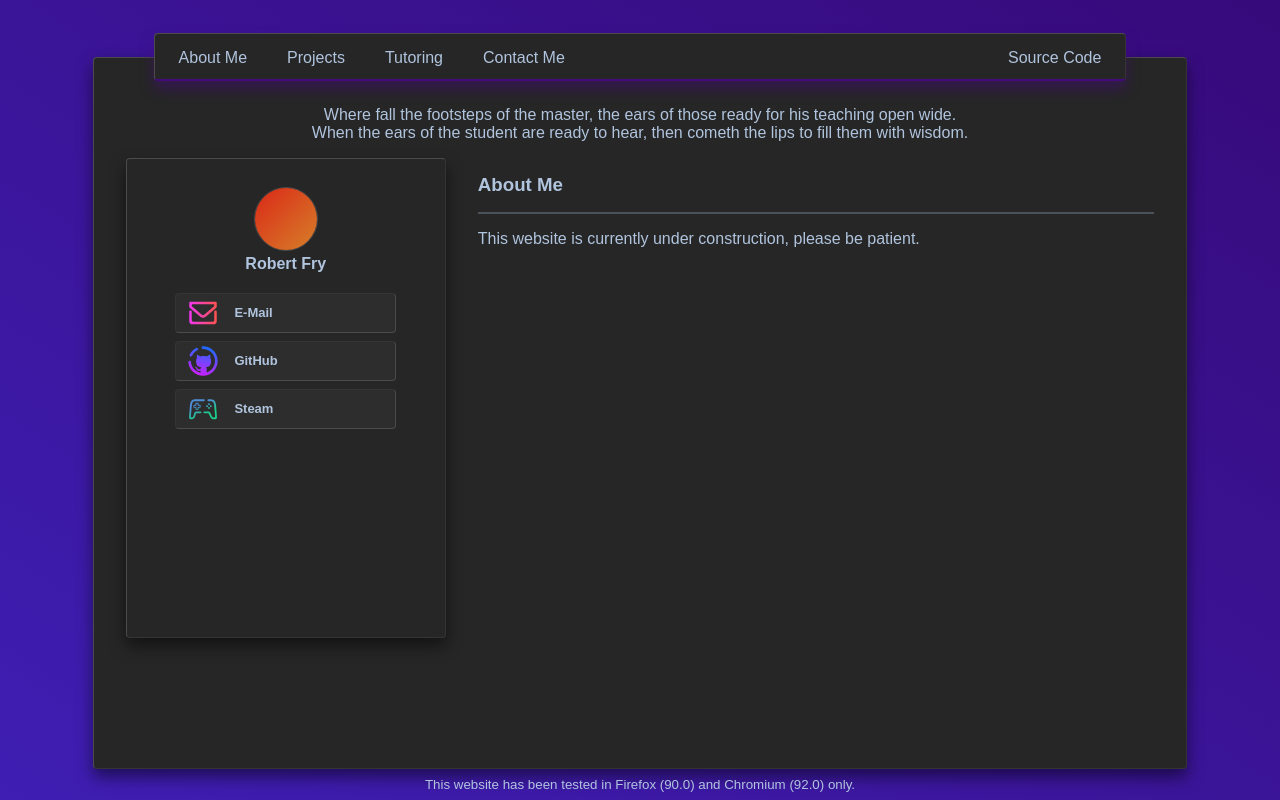
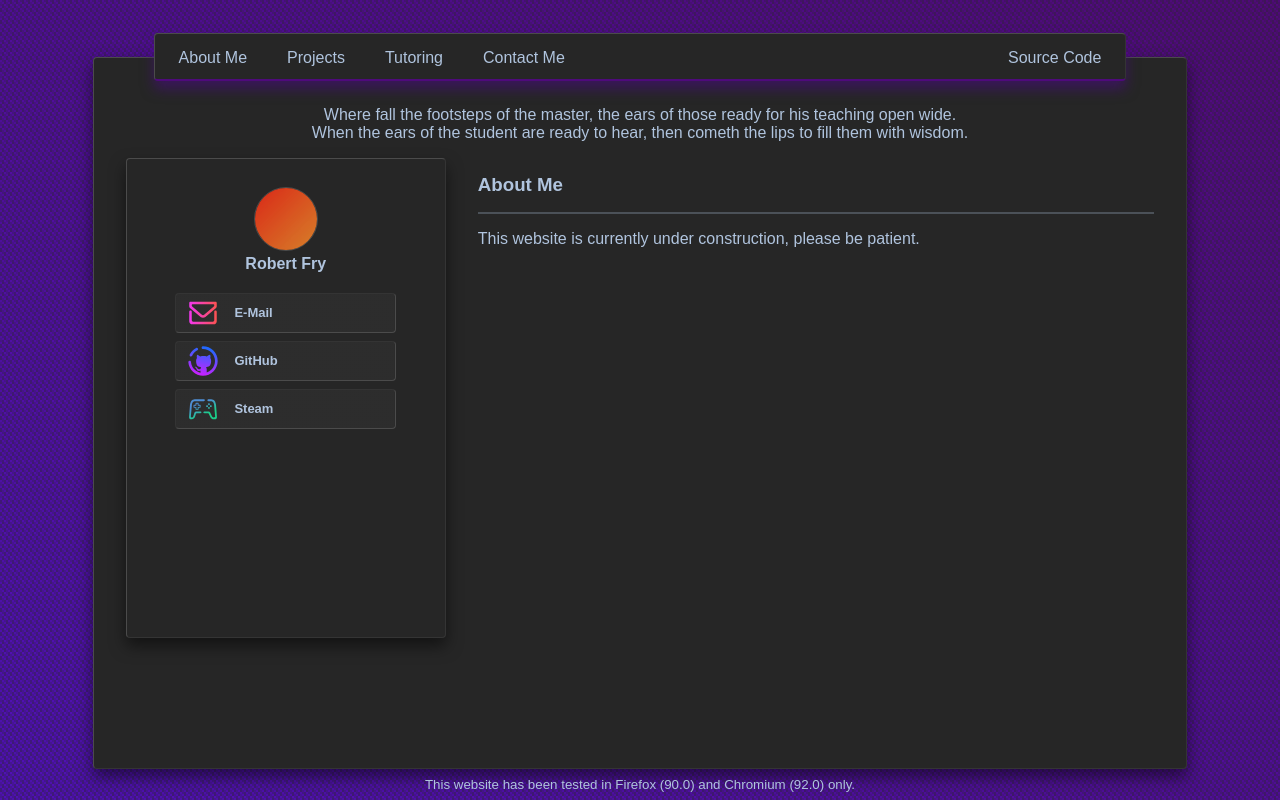
Before and after one commit to robertefry/robertfry.xyz, a PHP site: page /index.php in a window 1280 px wide. Run offline with PHP 8.4, Linux system fonts and the light colour scheme.

Commit message:
Adjust background texture

```diff
--- a/style.css
+++ b/style.css
@@ -10,8 +10,8 @@
 {
 
   /* Materials */
-  --color-wallpaper-1:        #3e1eb3ff;
-  --color-wallpaper-2:        #370a7bff;
+  --color-wallpaper-1:        #5011b6ff;
+  --color-wallpaper-2:        #510a7bff;
   --color-text:               #b0c4deff;
   --color-text-red:           #911818ff;
   --color-slate:              #262626ff;
@@ -19,8 +19,8 @@
   --color-slate-shadow:       #00000080;
   --color-slate-strong:       #4b4b4bff;
   --color-slate-weak:         #343434ff;
-  --color-slate-neon:         #440a7bff;
-  --color-slate-neon-shadow:  #440a7b80;
+  --color-slate-neon:         #4e0a7bff;
+  --color-slate-neon-shadow:  #4d068f80;
   --color-glass:              #ffffff08;
   --color-glass-neon:         #440a7bcc;
   --color-glass-neon-weak:    #570d9c80;
@@ -132,7 +132,7 @@ body
 
   min-height: 100vh;
   padding: 2rem;
-  background: var(--material-background);
+  background-image: url("assets/images/pattern.png"), var(--material-background);
   display: flex;
   flex-direction: column;
   align-items: center;
```
Also changed, not shown: assets/images/pattern.png (added).
